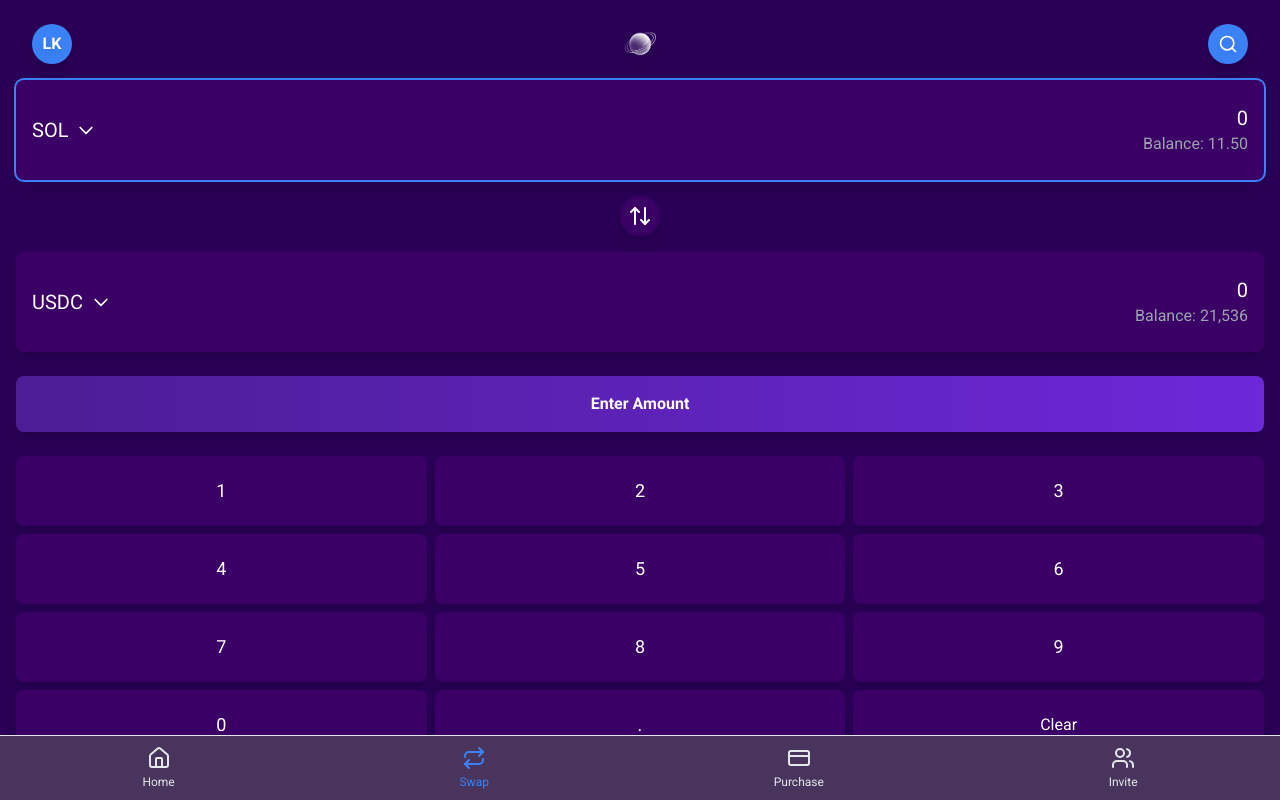
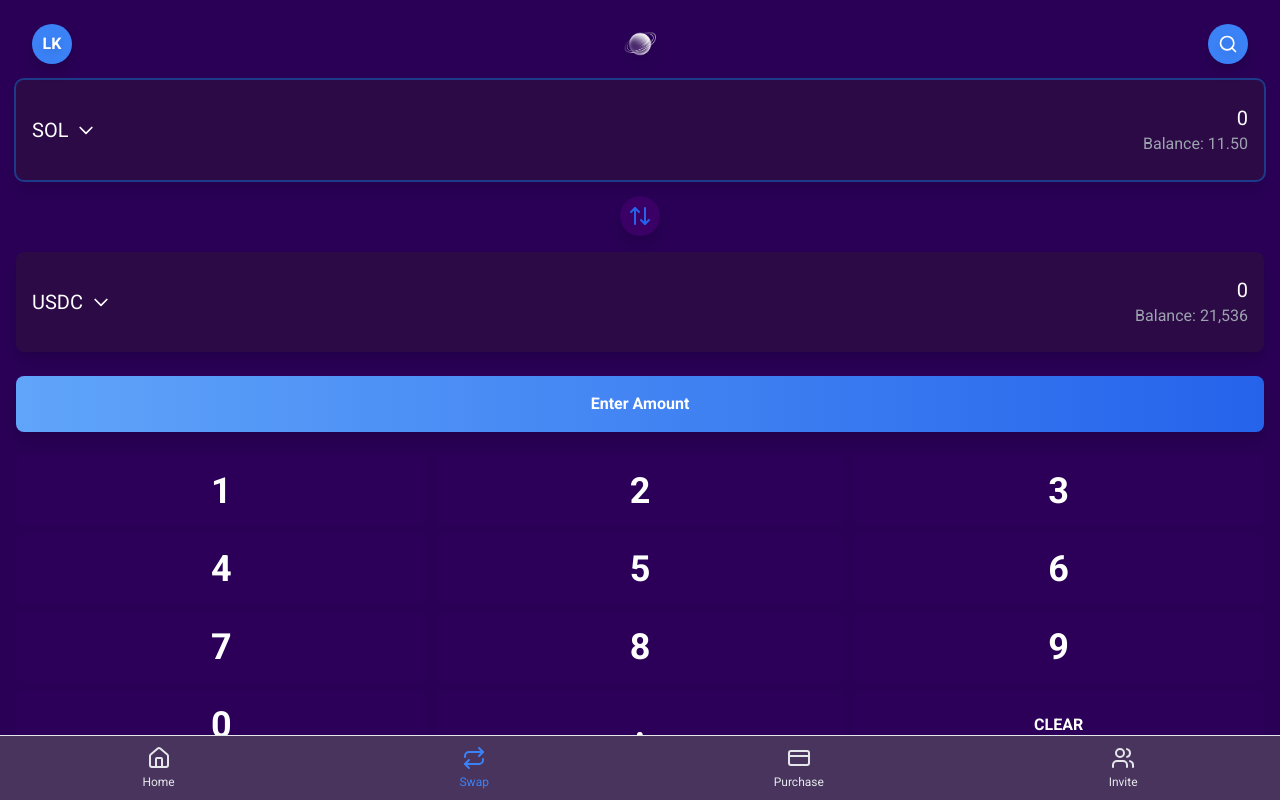
Before and after one commit to lukesolgg/solana-app-ldk, a Next.js app: page /swap in a window 1280 px wide. Built offline with nearby package versions, Linux system fonts and the light colour scheme.

Commit message:
happy with colour scheme, adding 25%,50%,MAX,CLEAR buttons to swap page

```diff
--- a/src/app/purchase-sol/page.tsx
+++ b/src/app/purchase-sol/page.tsx
@@ -40,7 +40,7 @@ export default function PurchaseSol() {
   const solAmount = (parseFloat(amount) / 171).toFixed(3);
 
   return (
-    <div className={`min-h-screen bg-slate-900 flex flex-col`}>
+    <div className={`min-h-screen bg-[#290055] flex flex-col`}>
       <HeaderIcons />
 
       <div className="mt-24 px-4 flex flex-col h-full">
--- a/src/app/swap/page.tsx
+++ b/src/app/swap/page.tsx
@@ -122,8 +122,8 @@ export default function SwapPage() {
     return (
       <div className="relative mt-16">
       <div
-        className={`bg-[#3a0066] p-4 py-6 rounded-lg shadow-lg cursor-pointer ${
-          selectedBox === position ? 'ring-2 ring-blue-500' : ''
+        className={`bg-[#2c0a46] p-4 py-6 rounded-lg shadow-lg cursor-pointer ${
+          selectedBox === position ? 'ring-2 ring-blue-900' : ''
         }`}
         onClick={() => setSelectedBox(position)}
       >
@@ -194,7 +194,7 @@ export default function SwapPage() {
     onClick={handleSwap}
     className="bg-[#3a0066] p-2 rounded-full shadow-lg hover:bg-[#4a0086] transition-colors"
   >
-    <ArrowUpDown className="h-6 w-6 text-white" />
+    <ArrowUpDown className="h-6 w-6 text-blue-600" />
   </button>
 </div>
 
@@ -209,7 +209,7 @@ export default function SwapPage() {
   className={`w-full font-bold text-white py-4 px-6 rounded-lg shadow-lg my-2 transition-colors duration-300 ${
     isConfirmed
       ? 'bg-green-500 hover:bg-green-600'
-      : 'bg-gradient-to-r from-[#4C1D95] to-[#6D28D9] hover:from-[#5D2BA6] hover:to-[#7E39EA]'
+      : 'bg-gradient-to-r from-blue-400 to-blue-600 hover:from-[#5D2BA6] hover:to-[#7E39EA]'
   }`}
 >
   {isConfirmed
@@ -251,19 +251,19 @@ export default function SwapPage() {
     <button
       key={num}
       onClick={() => handleNumberClick(num.toString())}
-      className="bg-[#3a0066] text-white rounded-lg shadow-lg text-lg h-[70px]"
+      className="bg-[#3a0066]/20 text-white rounded-lg text-4xl font-extrabold h-[70px]"
     >
       {num}
     </button>
   ))}
   <button
-    className="bg-[#3a0066] text-white rounded-lg shadow-lg h-[70px]"
+    className="bg-[#3a0066]/20 text-white rounded-lg font-extrabold h-[70px]"
     onClick={() => {
       setAmount1('0');
       setAmount2('0');
     }}
   >
-    Clear
+    CLEAR
   </button>
 </div>
       </div>
```
